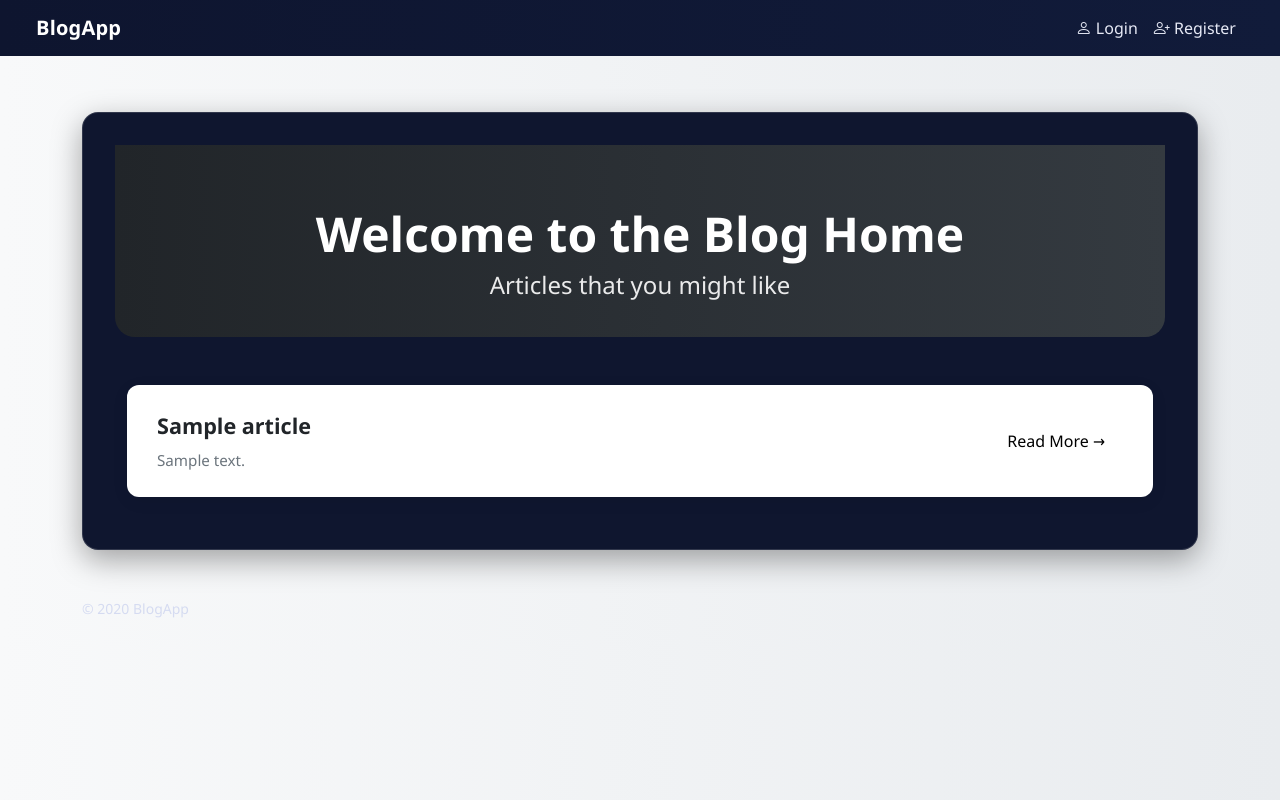
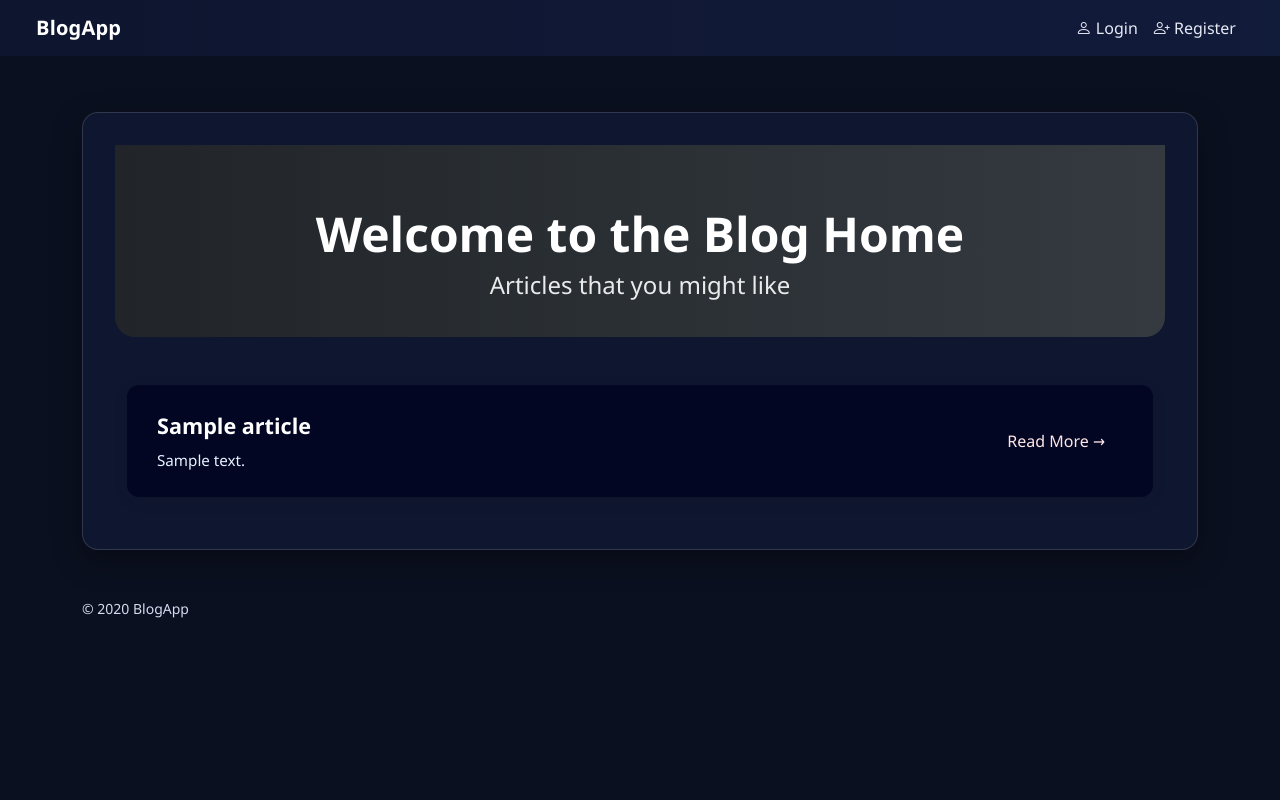
Before and after one commit to gakhd625/Blogapp-Django, a Django app: template blogapp/templates/home.html in a window 1280 px wide. Run offline with Django 5.2, Linux system fonts and the light colour scheme; tables that the repository leaves empty hold one stand-in row (values such as "Sample post"); the template is opened without the code that fills it: values that come from a table or form of the project are taken from there, most other values are stand-ins (such as "Sample title", 1, 10 or a date in 2020).

Commit message:
[CHANGE] THE  UI

```diff
--- a/blogapp/templates/home.html
+++ b/blogapp/templates/home.html
@@ -2,14 +2,14 @@
 {% block content %}
 <style>
     body {
-        background: linear-gradient(to right, #f8f9fa, #e9ecef);
+
         font-family: 'Segoe UI', Tahoma, Geneva, Verdana, sans-serif;
     }
 
     .blog-header {
         padding: 60px 0 30px;
         background: linear-gradient(to right, #212529, #343a40);
-        color: white;
+        color: rgb(255, 221, 221);
         border-radius: 0 0 20px 20px;
     }
 
@@ -25,7 +25,7 @@
     }
 
     .article-row {
-        background-color: #ffffff;
+        background-color: #030622;
         border-radius: 12px;
         padding: 25px 30px;
         margin-bottom: 20px;
@@ -42,18 +42,18 @@
         font-size: 1.35rem;
         font-weight: 700;
         margin-bottom: 0.4rem;
-        color: #212529;
+        color: white
     }
 
     .article-snippet {
-        color: #6c757d;
+        color: #e5f3ff;
         font-size: 0.95rem;
         max-width: 600px;
     }
 
     .btn-read {
         border: none;
-        color: rgb(0, 0, 0);
+        color: rgb(255, 231, 231);
         padding: 10px 18px;
         font-weight: 500;
         border-radius: 6px;
```
